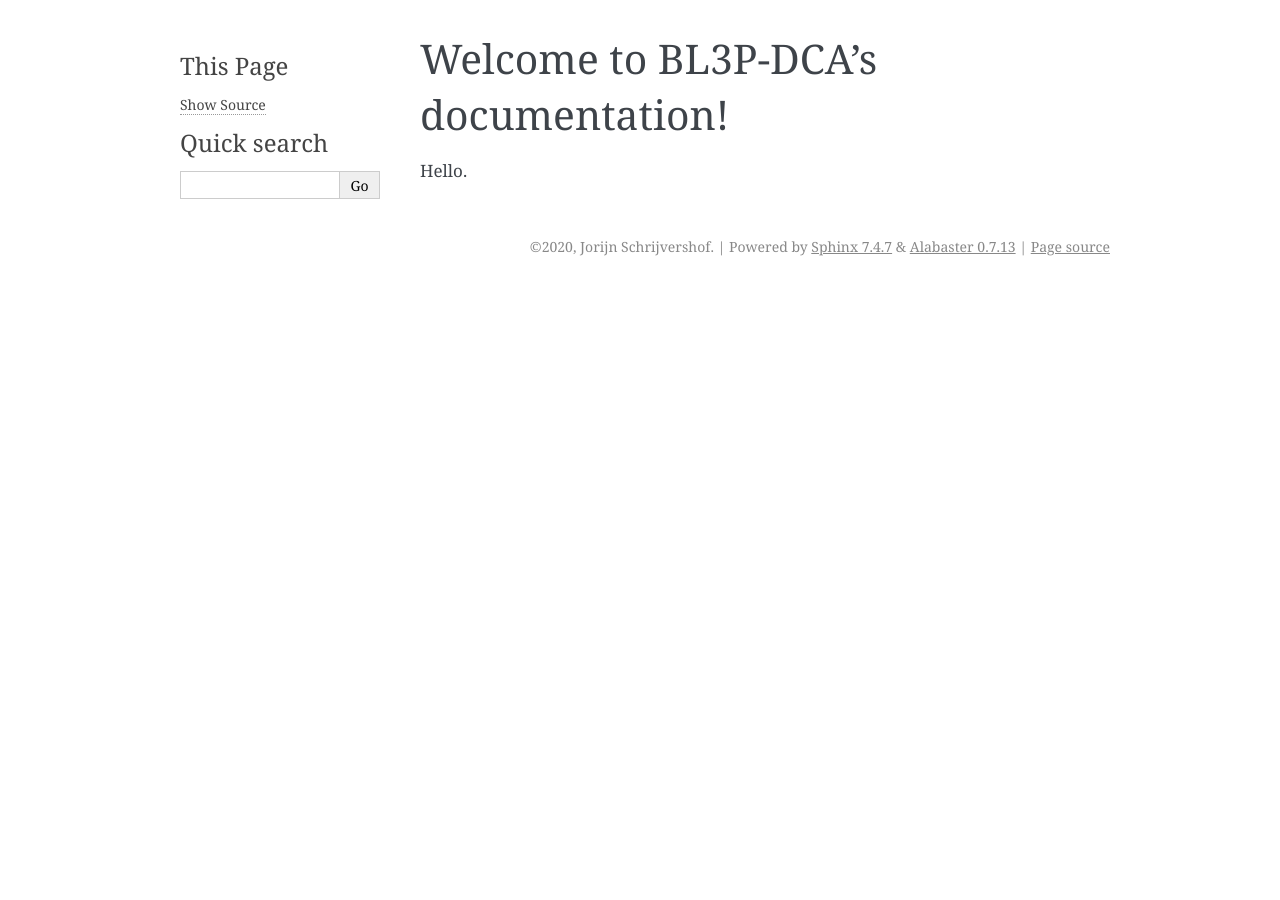
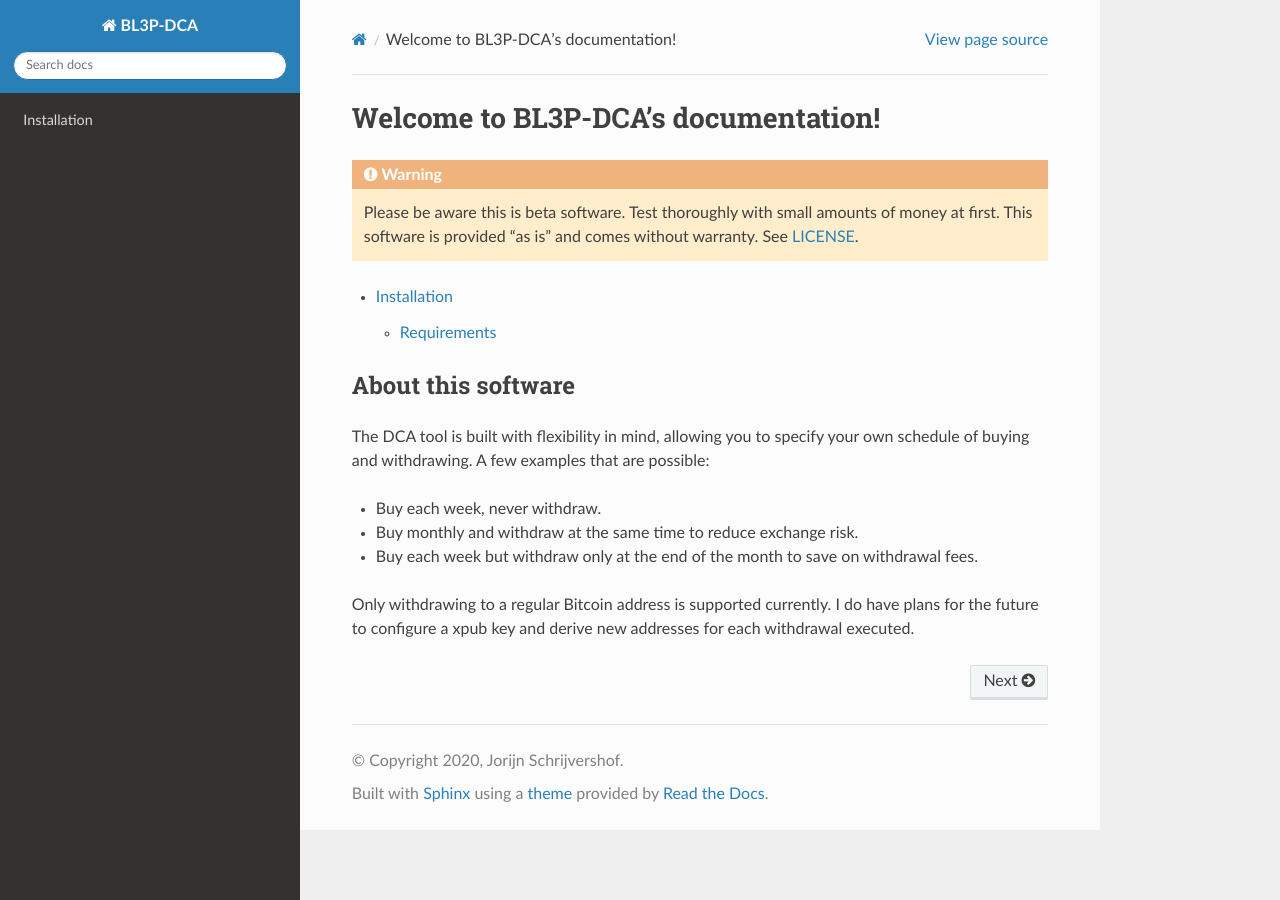
Before and after one commit to tx-ravenxbsw3/bitcoin-dca, a Sphinx documentation site: the page built from docs/index.rst, in a window 1280 px wide. Built offline with Sphinx 7.4.7 and the Read the Docs theme 2.0.0, drawn with Linux system fonts in a browser that asks for light colours.

Commit message:
first setup for RTD

```diff
--- a/docs/conf.py
+++ b/docs/conf.py
@@ -1,14 +1,12 @@
+import sphinx_rtd_theme
+
 project = 'BL3P-DCA'
 copyright = '2020, Jorijn Schrijvershof'
 author = 'Jorijn Schrijvershof'
-
-extensions = [
-]
-
+extensions = []
 templates_path = ['_templates']
-
 exclude_patterns = ['_build', 'Thumbs.db', '.DS_Store']
-
-html_theme = 'alabaster'
-
+html_theme = 'sphinx_rtd_theme'
 html_static_path = ['_static']
+pygments_style = 'sphinx'
+html_theme_path = [sphinx_rtd_theme.get_html_theme_path()]
--- a/docs/contents.rst
+++ b/docs/contents.rst
@@ -1 +1 @@
-Contents?
+hi?
--- /dev/null
+++ b/docs/includes/beta_warning.rst
@@ -0,0 +1,2 @@
+.. warning::
+    Please be aware this is beta software. Test thoroughly with small amounts of money at first. This software is provided "as is" and comes without warranty. See `LICENSE <https://github.com/Jorijn/bl3p-dca/blob/master/LICENSE>`_.
--- a/docs/index.rst
+++ b/docs/index.rst
@@ -1,8 +1,19 @@
 Welcome to BL3P-DCA's documentation!
 ====================================
 
+.. include:: ./includes/beta_warning.rst
+
 .. toctree::
    :maxdepth: 2
-   :caption: Contents:
 
-Hello.
+   installation
+
+About this software
+-------------------
+The DCA tool is built with flexibility in mind, allowing you to specify your own schedule of buying and withdrawing. A few examples that are possible:
+
+* Buy each week, never withdraw.
+* Buy monthly and withdraw at the same time to reduce exchange risk.
+* Buy each week but withdraw only at the end of the month to save on withdrawal fees.
+
+Only withdrawing to a regular Bitcoin address is supported currently. I do have plans for the future to configure a xpub key and derive new addresses for each withdrawal executed.
--- /dev/null
+++ b/docs/requirements.txt
@@ -0,0 +1 @@
+sphinx_rtd_theme
```
Also changed, not shown: docs/installation.rst (added, +10 -0 lines), .readthedocs.yml.
